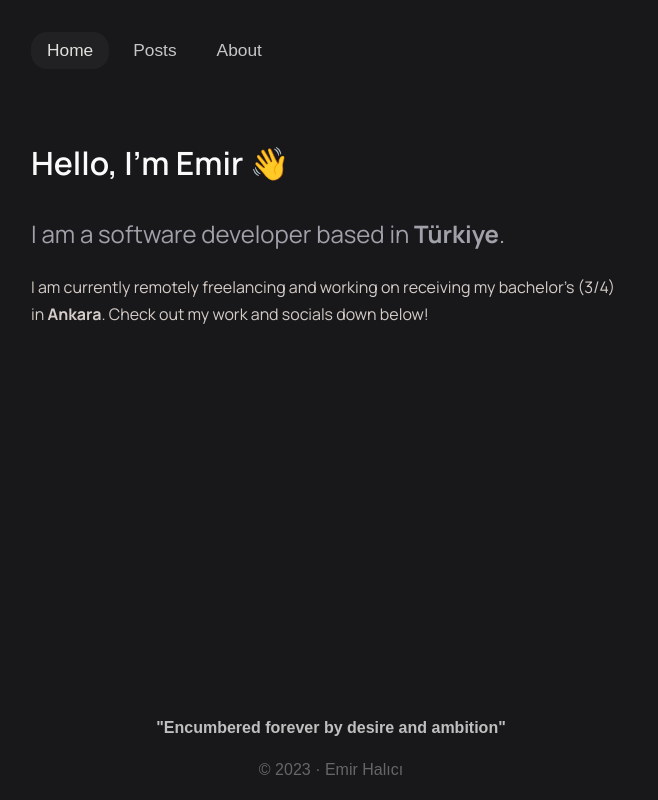
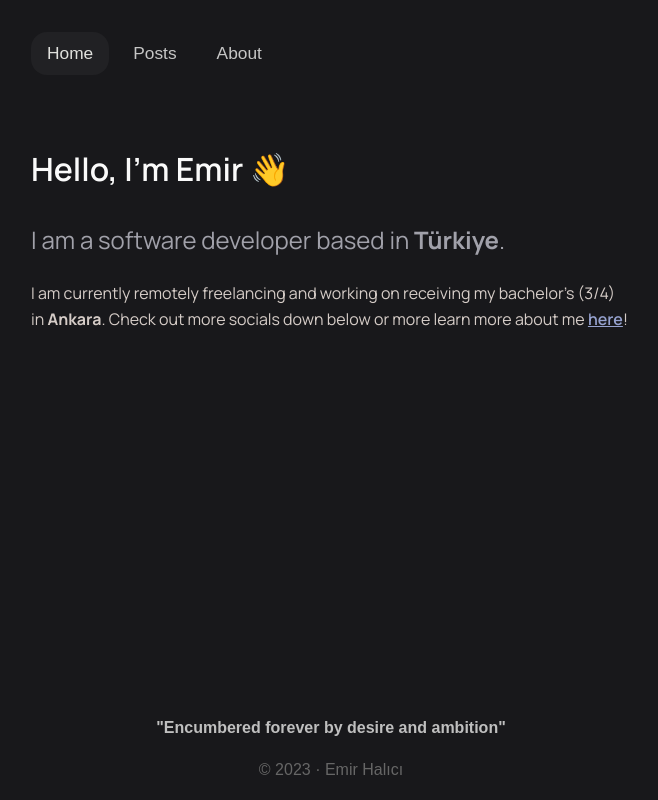
Before and after one commit to emirhalici/personal_page, a React (Vite) app: page / in a window 1280 px wide. Shown: the whole page, without its empty margins (309-967 px from the left). Built offline with nearby package versions, Linux system fonts and the light colour scheme; a web font is replaced by a local one.

Commit message:
feat: add anchor styling

```diff
--- a/src/index.css
+++ b/src/index.css
@@ -13,6 +13,8 @@ body {
   -moz-osx-font-smoothing: grayscale;
   background-color: #18181b;
   color: #d5ccc7;
+  font-size: 12pt;
+  line-height: 20pt;
 }
 
 p {
@@ -22,6 +24,30 @@ p {
 
 code {
   font-family: source-code-pro, Menlo, Monaco, Consolas, 'Courier New', monospace;
+}
+
+a {
+  font-weight: 600;
+  transition: background-color 100ms, color 200ms;
+}
+
+a:link {
+  color: rgb(150, 162, 207);
+}
+
+a:visited {
+  color: rgb(188, 194, 216);
+}
+
+a:hover {
+  color: rgb(54, 54, 54);
+  background-color: rgba(255, 255, 255, 0.779);
+}
+
+a:active {
+  color: rgb(77, 77, 77);
+  background-color: rgba(255, 255, 255, 0.779);
+  font-weight: 800;
 }
 
 .app-root {
--- a/src/pages/HomePage/HomePage.tsx
+++ b/src/pages/HomePage/HomePage.tsx
@@ -1,5 +1,7 @@
 import { TextSubtitle, TextTitle } from '~/components/Texts/Texts';
 import './HomePage.css';
+import { Link } from 'react-router-dom';
+import { routeNames } from '~/constants/RouteNames';
 
 export default function HomePage() {
   return (
@@ -10,7 +12,8 @@ export default function HomePage() {
       </TextSubtitle>
       <p>
         I am currently remotely freelancing and working on receiving my bachelor&apos;s (3/4) in{' '}
-        <b>Ankara</b>. Check out my work and socials down below!
+        <b>Ankara</b>. Check out more socials down below or more learn more about me{' '}
+        <Link to={routeNames.about.path}> here</Link>!
       </p>
     </div>
   );
```
